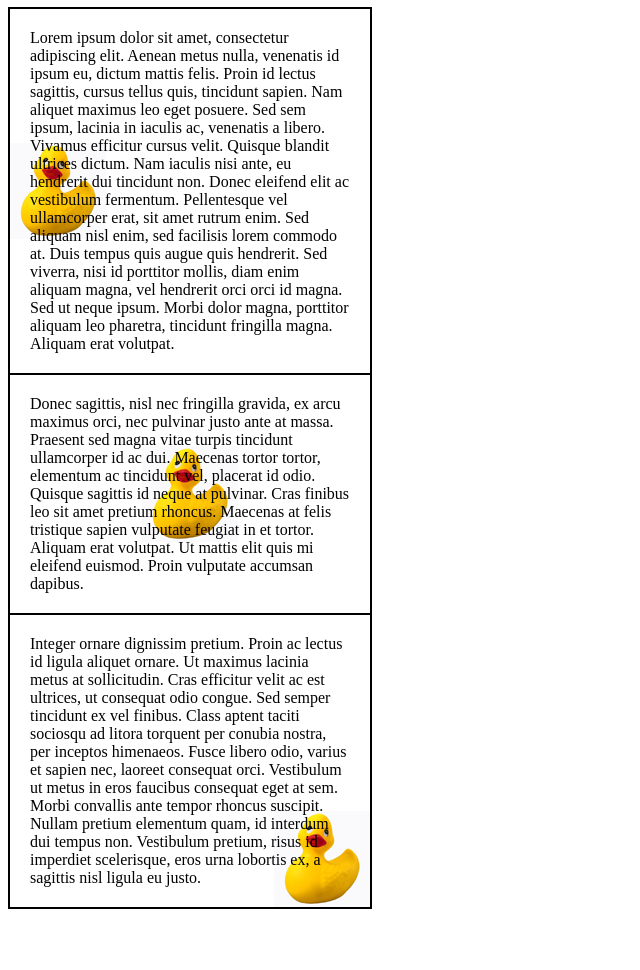
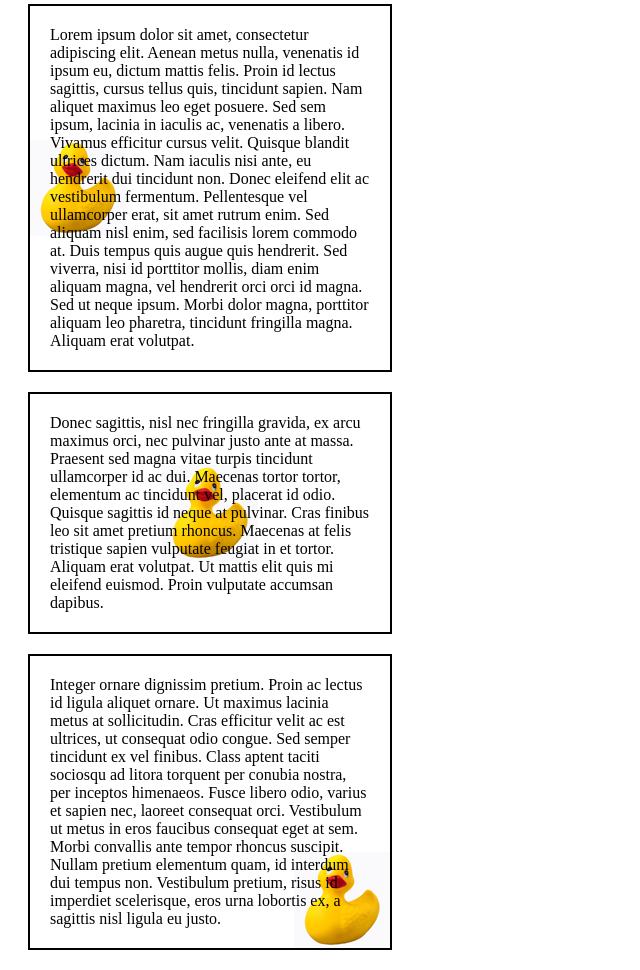
Before and after one commit to greenfox-velox/zsoltfekete, a plain HTML site: page week-01/day-04/Problem_8/problem_08.html in a window 1280 px wide. Shown: the part 73-1043 px from the top of the page, without its empty margins (0-640 px from the left). Before the commit the page ends 990 px from the top, so only its background shows below. Drawn offline with Linux system fonts and the light colour scheme.

Commit message:
Combine the selectors with the same properties

```diff
--- a/week-01/day-04/Problem_8/problem_08.css
+++ b/week-01/day-04/Problem_8/problem_08.css
@@ -1,35 +1,24 @@
-.top{
+h1, p {
+  margin: 20px;
+}
+
+p {
   font-size:18;
   padding:20px;
   border:2px solid black;
   width: 320px;
-margin: 0;
-background-image: url("duck.png");
-background-position: left;
+  background: url("duck.png");
   background-repeat: no-repeat;
 }
 
-.mid{
-font-size:18;
-padding:20px;
-border-left:2px solid black;
-border-right:2px solid black;
-border-bottom:none;
-border-top:none;
-width: 320px;
-margin: 0;
-background-image: url("duck.png");
-background-position:center;
-background-repeat: no-repeat;
+.top {
+  background-position: left;
 }
 
-.down{
-font-size:18;
-padding:20px;
-border:2px solid black;
-width: 320px;
-margin: 0;
-background-image: url("duck.png");
+.mid {
+  background-position:center;
+}
+
+.down {
   background-position: right bottom;
-background-repeat: no-repeat;
 }
```
Also changed, not shown: week-01/day-04/Problem_8/problem_08.html (+5 -10 lines). Lines whose indentation alone changed are shown as unchanged.
